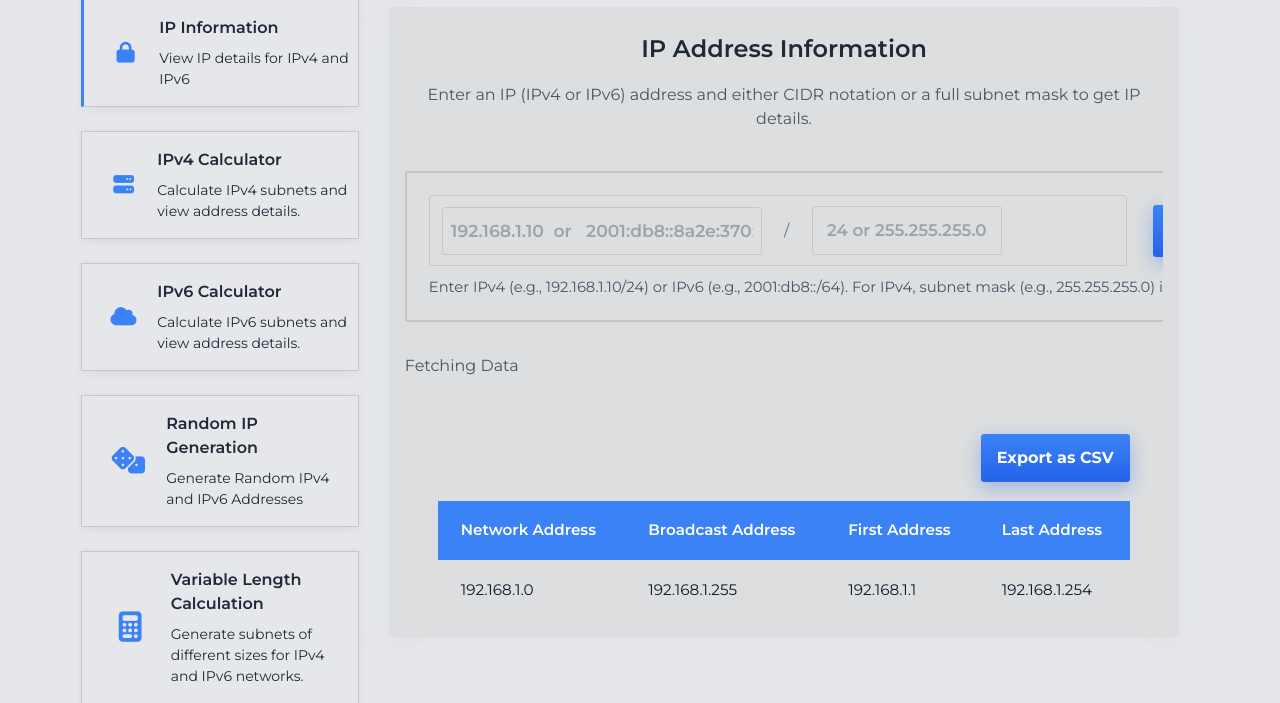
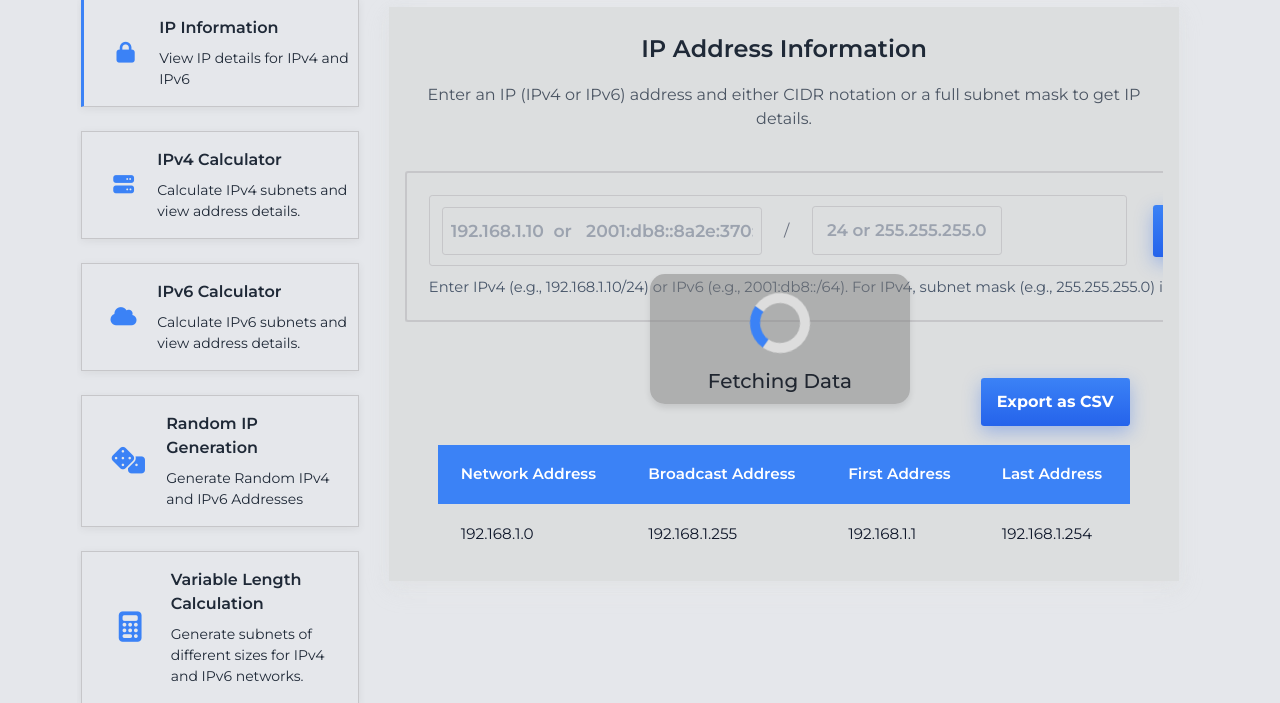
Before and after one commit to WilliesGit/Subnet-Calculator, a Flask app: page / in a window 1280 px wide. Shown: the part 113-816 px from the top of the page. Run offline with Flask 3, Linux system fonts and the light colour scheme; some libraries are stand-ins or nearby versions.

Commit message:
Worked on Loader function

```diff
--- a/static/main_section.css
+++ b/static/main_section.css
@@ -348,62 +348,43 @@ p {
 }
 
 
-/*
-
-  .loader {
-    position: fixed;
-    top: 0;
-    left: 0;
-    width: 100%;
-    height: 100%;
-    background: rgba(255, 255, 255, 0.8);
-    display: flex;
-    justify-content: center;
-    align-items: center;
-    z-index: 50;
-   transition: opacity 0.75s, visibility 0.75s;
-  }
-
-  .loader-container {
-    position: relative; /* For proper positioning of ::after
-    width: 300px;
-    height: 200px;
+/* ===== Loader Styling ===== */
+ .loader-container {
+    position: absolute; /* For proper positioning of ::after */
+    margin: auto;
+    top: 40%;
+    left: 34%;
+    width: 260px;
+    height: 130px;
     border-radius: 15px;
-    background: #f3f4f6;
+    background:#80808080; /* 70% transparent very light grey */
     box-shadow: 0 4px 6px rgba(0, 0, 0, 0.1);
     display: flex;
     flex-direction: column;
     justify-content: center;
     align-items: center;
-    gap: 1.5rem;
+    gap: 0.8rem;
+    z-index: 1000; /* Ensure it appears above other content */
+    transition: opacity 0.75s, visibility 0.75s;
   }
 
+/*APPLY JAVASCRIPT FOR THE HIDDEN CLASS*/
   .loader-hidden{
     opacity: 0;
     visibility: hidden;
   }
 
-  .loader-container::after{
-    content: "";
+  .spinner{
     width: 60px;
     height: 60px;
+    margin-top: 10px;
     border: 10px solid #dddddd;
     border-top-color: #3b82f6;
     border-radius: 50%;
     animation: loading 0.7s ease infinite;
   }
 
-  p {
-    font-size: 1.25rem;
-    color: #374151;
-    font-weight: 500;
-    text-align: center;
-    margin: 0; /* Remove default margin
-  }
-
-
-
-  @keyframes loading {
+   @keyframes loading {
 
     from{
       transform: rotate(0turn);
@@ -414,7 +395,19 @@ p {
     }
   }
 
-*/
+  .loader-container p {
+    font-size: 1.25rem;
+    bottom: 10px;
+    color: #202630;
+    font-weight: 500;
+    text-align: center;
+    margin: 0; /* Remove default margin*/
+  }
+
+
+
+
+
 
 
 /* =========================
--- a/templates/index.html
+++ b/templates/index.html
@@ -154,11 +154,12 @@
          <!-- ===== FORM END ===== -->
 
         <!-- ===== Loader Function ===== -->
-        <div class="loader">
-            <div class="loader-container">
-                <p>Fetching Data</p>
-            </div>
+
+        <div class="loader-container">
+            <div class="spinner"></div>
+            <p>Fetching Data</p>
         </div>
+
 
         <!--Table Update Notification-->
         <div class="notification">
```
